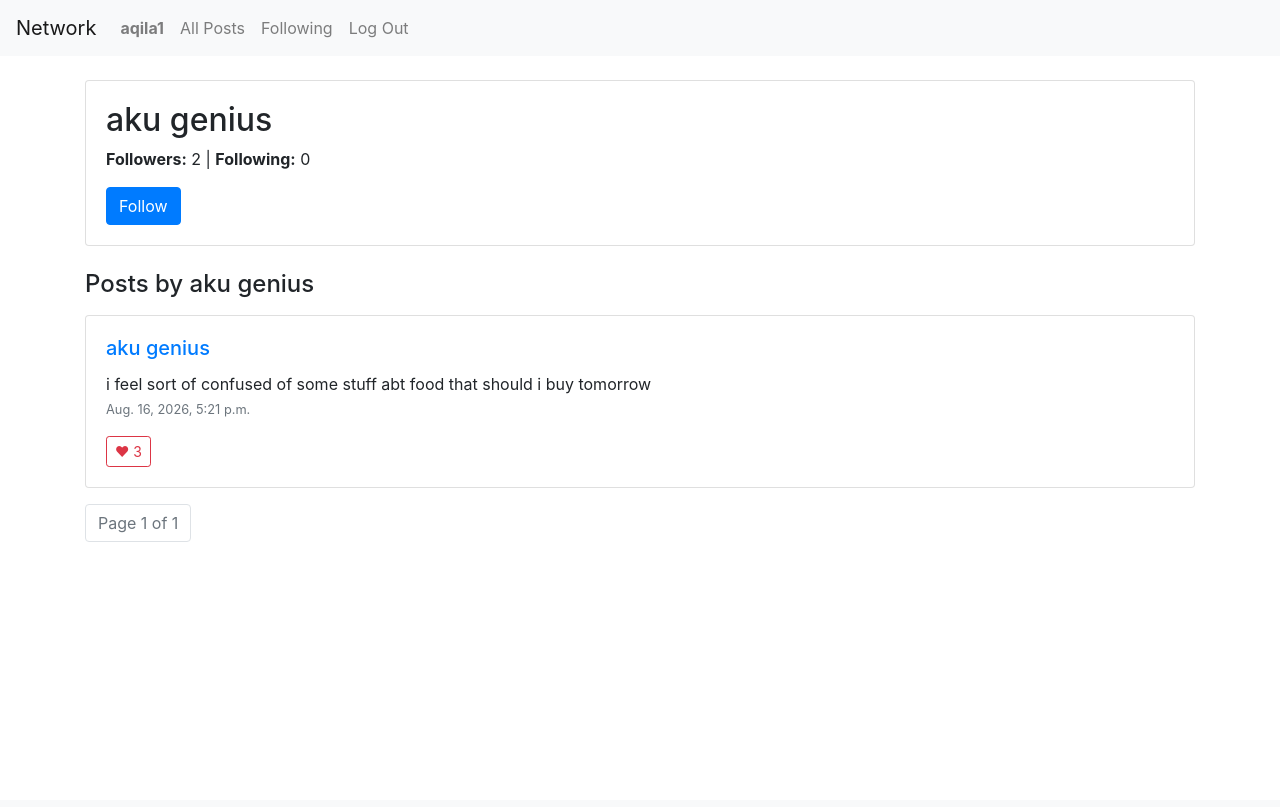
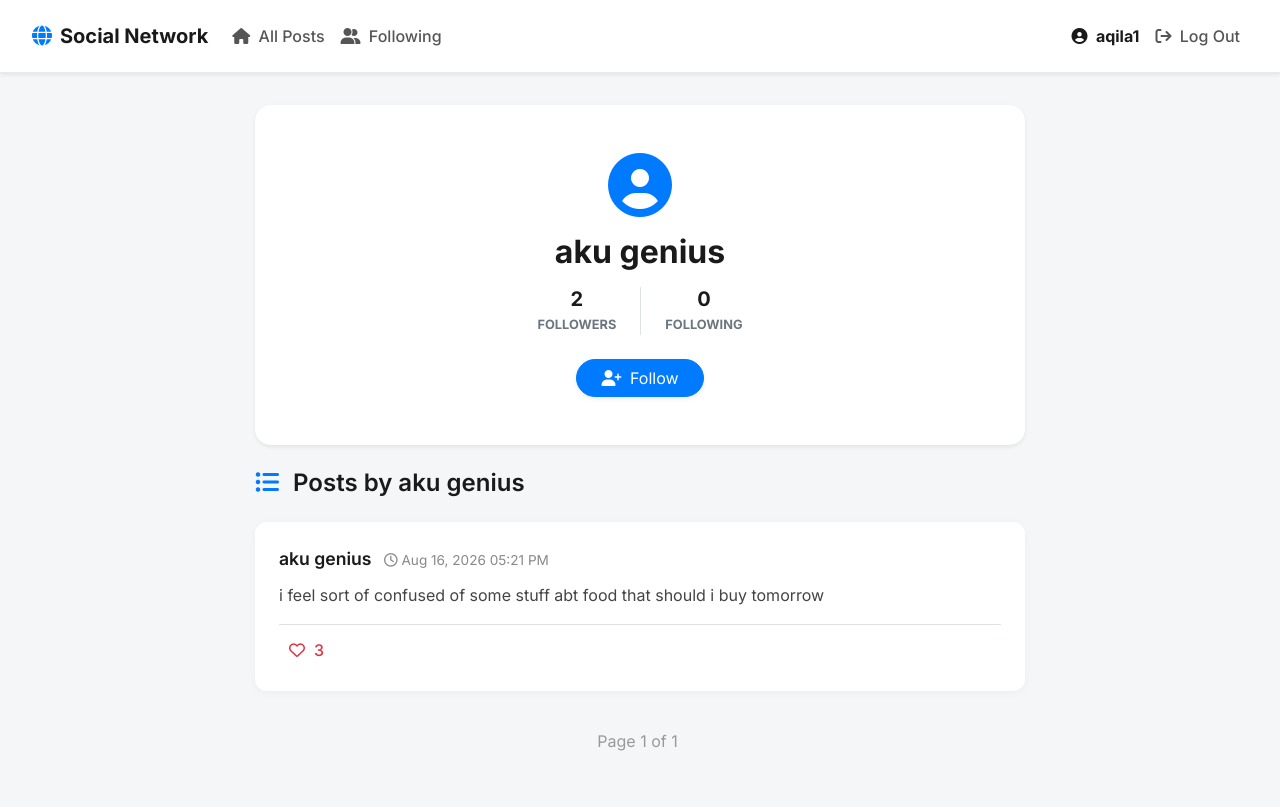
Before and after one commit to nayyaraazra/Social-Network-App, a Django app: a page that uses network/templates/network/posts.html in a window 1280 px wide. Before the commit the page ends 542 px from the top, so only its background shows below. Run offline with Django 3.2, Linux system fonts and the light colour scheme; a user stored in the database is signed in; data comes from the database, SQL or seed files in the repository; both versions use the stored data as it was after the commit; some libraries are stand-ins or nearby versions.

Commit message:
finishing

```diff
--- a/network/static/network/network.js
+++ b/network/static/network/network.js
@@ -83,12 +83,15 @@ document.addEventListener('DOMContentLoaded', function() {
             })
             .then(result => {
                 likeCountSpan.innerText = result.likes;
+                const icon = this.querySelector('i');
                 if (result.liked) {
-                    this.classList.remove('btn-outline-danger');
-                    this.classList.add('btn-danger');
+                    this.classList.add('liked');
+                    icon.classList.remove('fa-regular');
+                    icon.classList.add('fa-solid', 'text-danger');
                 } else {
-                    this.classList.remove('btn-danger');
-                    this.classList.add('btn-outline-danger');
+                    this.classList.remove('liked');
+                    icon.classList.remove('fa-solid', 'text-danger');
+                    icon.classList.add('fa-regular');
                 }
             })
             .catch(error => {
--- a/network/static/network/styles.css
+++ b/network/static/network/styles.css
@@ -0,0 +1,180 @@
+/* Global Styles */
+body {
+    font-family: 'Inter', sans-serif;
+    background-color: #f4f6f8;
+    color: #333;
+}
+
+/* Typography */
+h1, h2, h3, h4, h5, h6 {
+    font-weight: 600;
+    color: #1a1a1a;
+}
+
+/* Navbar */
+.custom-navbar {
+    padding: 1rem 2rem;
+    border-bottom: 1px solid #eaeaea;
+}
+
+.custom-navbar .nav-link {
+    font-weight: 500;
+    color: #555 !important;
+    transition: color 0.2s ease, transform 0.2s ease;
+}
+
+.custom-navbar .nav-link:hover {
+    color: #007bff !important;
+    transform: translateY(-1px);
+}
+
+.custom-navbar .user-profile-link {
+    color: #1a1a1a !important;
+}
+
+/* Main Content Area */
+.body-content {
+    max-width: 800px;
+    margin: 0 auto;
+    padding: 2rem 15px;
+}
+
+/* Cards (Posts and Forms) */
+.card {
+    border: none;
+    border-radius: 12px;
+    background: #ffffff;
+    box-shadow: 0 2px 8px rgba(0,0,0,0.04);
+    transition: transform 0.3s ease, box-shadow 0.3s ease;
+    margin-bottom: 1.5rem;
+}
+
+.card:hover {
+    transform: translateY(-3px);
+    box-shadow: 0 8px 16px rgba(0,0,0,0.08);
+}
+
+.card-body {
+    padding: 1.5rem;
+}
+
+/* Post Specific Styles */
+.post-author {
+    font-size: 1.1rem;
+    font-weight: 600;
+    color: #1a1a1a;
+    text-decoration: none;
+    transition: color 0.2s;
+}
+
+.post-author:hover {
+    color: #007bff;
+    text-decoration: none;
+}
+
+.post-timestamp {
+    font-size: 0.85rem;
+    color: #888;
+}
+
+.post-content {
+    font-size: 1rem;
+    line-height: 1.6;
+    margin-top: 10px;
+    margin-bottom: 15px;
+    color: #444;
+}
+
+/* Like Button */
+.like-btn {
+    background: none;
+    border: none;
+    padding: 5px 10px;
+    border-radius: 20px;
+    color: #dc3545;
+    transition: all 0.2s ease;
+    display: flex;
+    align-items: center;
+    gap: 5px;
+    font-weight: 500;
+}
+
+.like-btn:hover {
+    background-color: rgba(220, 53, 69, 0.1);
+}
+
+.like-btn.liked i {
+    transform: scale(1.1);
+}
+
+.like-btn i {
+    transition: transform 0.2s cubic-bezier(0.175, 0.885, 0.32, 1.275);
+}
+
+/* Edit Button */
+.edit-btn {
+    background: none;
+    border: 1px solid #eaeaea;
+    color: #666;
+    border-radius: 15px;
+    padding: 3px 12px;
+    font-size: 0.85rem;
+    transition: all 0.2s ease;
+}
+
+.edit-btn:hover {
+    background-color: #f8f9fa;
+    color: #333;
+    border-color: #ccc;
+}
+
+/* New Post Form */
+.new-post-card {
+    border-radius: 16px;
+    box-shadow: 0 4px 12px rgba(0,0,0,0.05);
+}
+
+.new-post-card textarea {
+    border-radius: 12px;
+    border: 1px solid #eaeaea;
+    padding: 15px;
+    background-color: #fafafa;
+    transition: all 0.3s ease;
+    resize: none;
+}
+
+.new-post-card textarea:focus {
+    background-color: #ffffff;
+    box-shadow: 0 0 0 3px rgba(0, 123, 255, 0.1);
+    border-color: #007bff;
+}
+
+.new-post-card .btn-primary {
+    border-radius: 20px;
+    padding: 6px 20px;
+    font-weight: 600;
+}
+
+/* Pagination */
+.pagination {
+    justify-content: center;
+    margin-top: 2rem;
+}
+
+.page-link {
+    color: #555;
+    border: none;
+    margin: 0 5px;
+    border-radius: 8px !important;
+    transition: all 0.2s ease;
+}
+
+.page-link:hover {
+    background-color: #e9ecef;
+    color: #007bff;
+}
+
+.page-item.disabled .page-link {
+    background-color: transparent;
+    color: #999;
+}
--- a/network/templates/network/layout.html
+++ b/network/templates/network/layout.html
@@ -4,30 +4,50 @@
 <html lang="en">
     <head>
         <title>{% block title %}Social Network{% endblock %}</title>
+
+        <!-- Google Fonts: Inter -->
+        <link rel="preconnect" href="https://fonts.googleapis.com">
+        <link rel="preconnect" href="https://fonts.gstatic.com" crossorigin>
+        <link href="https://fonts.googleapis.com/css2?family=Inter:wght@300;400;500;600;700&display=swap" rel="stylesheet">
+
+        <!-- FontAwesome -->
+        <link rel="stylesheet" href="https://cdnjs.cloudflare.com/ajax/libs/font-awesome/6.4.0/css/all.min.css">
+
         <link rel="stylesheet" href="https://stackpath.bootstrapcdn.com/bootstrap/4.4.1/css/bootstrap.min.css" integrity="sha384-Vkoo8x4CGsO3+Hhxv8T/Q5PaXtkKtu6ug5TOeNV6gBiFeWPGFN9MuhOf23Q9Ifjh" crossorigin="anonymous">
         <link href="{% static 'network/styles.css' %}" rel="stylesheet">
     </head>
     <body>
 
-        <nav class="navbar navbar-expand-lg navbar-light bg-light">
-            <a class="navbar-brand" href="{% url 'index' %}">Network</a>
+        <nav class="navbar navbar-expand-lg navbar-light bg-white shadow-sm custom-navbar">
+            <a class="navbar-brand font-weight-bold" href="{% url 'index' %}">
+                <i class="fa-solid fa-globe text-primary mr-2"></i>Social Network
+            </a>
 
-            <div>
+            <button class="navbar-toggler" type="button" data-toggle="collapse" data-target="#navbarNav" aria-controls="navbarNav" aria-expanded="false" aria-label="Toggle navigation">
+                <span class="navbar-toggler-icon"></span>
+            </button>
+
+            <div class="collapse navbar-collapse" id="navbarNav">
               <ul class="navbar-nav mr-auto">
-                {% if user.is_authenticated %}
-                    <li class="nav-item">
-                        <a class="nav-link" href="{% url 'profile' user.username %}"><strong>{{ user.username }}</strong></a>
-                    </li>
-                {% endif %}
                 <li class="nav-item">
-                  <a class="nav-link" href="{% url 'index' %}">All Posts</a>
+                  <a class="nav-link" href="{% url 'index' %}"><i class="fa-solid fa-house mr-1"></i> All Posts</a>
                 </li>
                 {% if user.is_authenticated %}
                     <li class="nav-item">
-                        <a class="nav-link" href="{% url 'following' %}">Following</a>
+                        <a class="nav-link" href="{% url 'following' %}"><i class="fa-solid fa-user-group mr-1"></i> Following</a>
+                    </li>
+                {% endif %}
+              </ul>
+
+              <ul class="navbar-nav ml-auto">
+                {% if user.is_authenticated %}
+                    <li class="nav-item">
+                        <a class="nav-link user-profile-link" href="{% url 'profile' user.username %}">
+                            <i class="fa-solid fa-user-circle mr-1"></i> <strong>{{ user.username }}</strong>
+                        </a>
                     </li>
                     <li class="nav-item">
-                        <a class="nav-link" href="{% url 'logout' %}">Log Out</a>
+                        <a class="nav-link text-danger" href="{% url 'logout' %}"><i class="fa-solid fa-arrow-right-from-bracket mr-1"></i> Log Out</a>
                     </li>
                 {% else %}
                     <li class="nav-item">
@@ -39,13 +59,17 @@
                 {% endif %}
               </ul>
             </div>
-          </nav>
+        </nav>
 
-        <div class="body">
+        <div class="body-content">
             {% block body %}
             {% endblock %}
         </div>
 
+        <!-- Scripts -->
+        <script src="https://code.jquery.com/jquery-3.4.1.slim.min.js"></script>
+        <script src="https://cdn.jsdelivr.net/npm/popper.js@1.16.0/dist/umd/popper.min.js"></script>
+        <script src="https://stackpath.bootstrapcdn.com/bootstrap/4.4.1/js/bootstrap.min.js"></script>
         <script src="{% static 'network/network.js' %}"></script>
     </body>
 </html>
--- a/network/templates/network/posts.html
+++ b/network/templates/network/posts.html
@@ -1,44 +1,55 @@
 {% for post in page_obj %}
-    <div class="card my-3" data-post-id="{{ post.id }}">
+    <div class="card" data-post-id="{{ post.id }}">
         <div class="card-body">
-            <h5 class="card-title">
-                <a href="{% url 'profile' post.author.username %}">{{ post.author.username }}</a>
-            </h5>
+            <div class="d-flex justify-content-between align-items-center mb-2">
+                <div>
+                    <a href="{% url 'profile' post.author.username %}" class="post-author">{{ post.author.username }}</a>
+                    <span class="post-timestamp ml-2"><i class="fa-regular fa-clock"></i> {{ post.timestamp|date:"M d, Y h:i A" }}</span>
+                </div>
+                {% if user.is_authenticated and post.author == user %}
+                    <button class="edit-btn"><i class="fa-solid fa-pen"></i> Edit</button>
+                {% endif %}
+            </div>
+
             <div class="card-text post-content">{{ post.content }}</div>
 
-            {% if user.is_authenticated and post.author == user %}
-                <button class="btn btn-sm btn-outline-primary edit-btn mt-2">Edit</button>
-            {% endif %}
-
-            <p class="card-text"><small class="text-muted">{{ post.timestamp }}</small></p>
-
-            <div class="post-likes">
+            <div class="post-likes mt-3 border-top pt-2">
                 {% if user.is_authenticated %}
-                    <button class="btn btn-sm like-btn {% if user in post.likes.all %}btn-danger{% else %}btn-outline-danger{% endif %}">
-                        &hearts; <span class="like-count">{{ post.likes.count }}</span>
+                    <button class="like-btn {% if user in post.likes.all %}liked{% endif %}">
+                        {% if user in post.likes.all %}
+                            <i class="fa-solid fa-heart text-danger"></i>
+                        {% else %}
+                            <i class="fa-regular fa-heart"></i>
+                        {% endif %}
+                        <span class="like-count ml-1">{{ post.likes.count }}</span>
                     </button>
                 {% else %}
-                    &hearts; <span class="like-count">{{ post.likes.count }}</span>
+                    <div class="text-muted" style="padding: 5px 10px;">
+                        <i class="fa-solid fa-heart text-danger"></i> <span class="like-count ml-1">{{ post.likes.count }}</span>
+                    </div>
                 {% endif %}
             </div>
         </div>
     </div>
 {% empty %}
-    <p>No posts yet.</p>
+    <div class="text-center py-5">
+        <i class="fa-solid fa-folder-open text-muted" style="font-size: 3rem;"></i>
+        <p class="mt-3 text-muted">No posts found.</p>
+    </div>
 {% endfor %}
 
 <nav aria-label="Page navigation">
     <ul class="pagination">
         {% if page_obj.has_previous %}
-            <li class="page-item"><a class="page-link" href="?page=1">&laquo; First</a></li>
-            <li class="page-item"><a class="page-link" href="?page={{ page_obj.previous_page_number }}">Previous</a></li>
+            <li class="page-item"><a class="page-link" href="?page=1"><i class="fa-solid fa-angles-left"></i></a></li>
+            <li class="page-item"><a class="page-link" href="?page={{ page_obj.previous_page_number }}"><i class="fa-solid fa-angle-left"></i></a></li>
         {% endif %}
 
         <li class="page-item disabled"><span class="page-link">Page {{ page_obj.number }} of {{ page_obj.paginator.num_pages }}</span></li>
 
         {% if page_obj.has_next %}
-            <li class="page-item"><a class="page-link" href="?page={{ page_obj.next_page_number }}">Next</a></li>
-            <li class="page-item"><a class="page-link" href="?page={{ page_obj.paginator.num_pages }}">Last &raquo;</a></li>
+            <li class="page-item"><a class="page-link" href="?page={{ page_obj.next_page_number }}"><i class="fa-solid fa-angle-right"></i></a></li>
+            <li class="page-item"><a class="page-link" href="?page={{ page_obj.paginator.num_pages }}"><i class="fa-solid fa-angles-right"></i></a></li>
         {% endif %}
     </ul>
 </nav>
--- a/network/templates/network/profile.html
+++ b/network/templates/network/profile.html
@@ -1,28 +1,39 @@
 {% extends "network/layout.html" %}
 
 {% block body %}
-    <div class="container mt-4">
-        <div class="card mb-4">
-            <div class="card-body">
-                <h2>{{ profile_user.username }}</h2>
-                <p><strong>Followers:</strong> {{ followers_count }} | <strong>Following:</strong> {{ following_count }}</p>
+    <div class="card mb-4 shadow-sm border-0" style="border-radius: 16px;">
+        <div class="card-body text-center py-5">
+            <div class="mb-3">
+                <i class="fa-solid fa-user-circle text-primary" style="font-size: 4rem;"></i>
+            </div>
+            <h2 class="font-weight-bold mb-3">{{ profile_user.username }}</h2>
+
+            <div class="d-flex justify-content-center mb-4 gap-3">
+                <div class="px-4 border-right">
+                    <h5 class="font-weight-bold mb-0">{{ followers_count }}</h5>
+                    <span class="text-muted small text-uppercase font-weight-bold">Followers</span>
+                </div>
+                <div class="px-4">
+                    <h5 class="font-weight-bold mb-0">{{ following_count }}</h5>
+                    <span class="text-muted small text-uppercase font-weight-bold">Following</span>
+                </div>
+            </div>
 
             {% if user.is_authenticated and user != profile_user %}
                 <form action="{% url 'follow' profile_user.username %}" method="post">
                     {% csrf_token %}
                     {% if is_following %}
-                            <button type="submit" class="btn btn-danger">Unfollow</button>
+                        <button type="submit" class="btn btn-outline-danger px-4 rounded-pill"><i class="fa-solid fa-user-minus mr-1"></i> Unfollow</button>
                     {% else %}
-                            <button type="submit" class="btn btn-primary">Follow</button>
+                        <button type="submit" class="btn btn-primary px-4 rounded-pill shadow-sm"><i class="fa-solid fa-user-plus mr-1"></i> Follow</button>
                     {% endif %}
                 </form>
             {% endif %}
         </div>
     </div>
 
-        <h4>Posts by {{ profile_user.username }}</h4>
+    <h4 class="mb-4"><i class="fa-solid fa-list-ul text-primary mr-2"></i> Posts by {{ profile_user.username }}</h4>
     <div id="posts-container">
         {% include "network/posts.html" %}
     </div>
-    </div>
 {% endblock %}
```
Also changed, not shown: network/templates/network/following.html (+5 -5 lines), network/templates/network/index.html (+9 -8 lines), network/templates/network/login.html (+18 -10 lines), network/templates/network/register.html (+22 -14 lines), db.sqlite3. Lines whose indentation alone changed are shown as unchanged.
